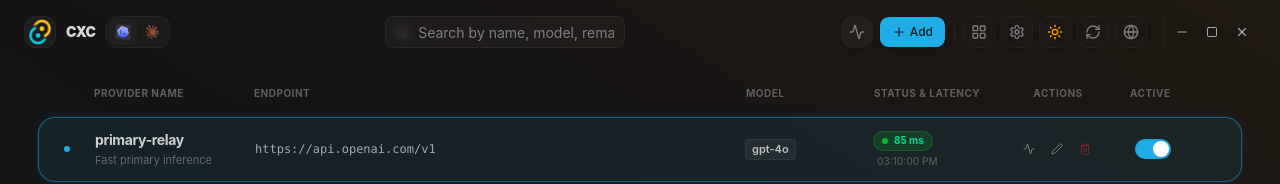
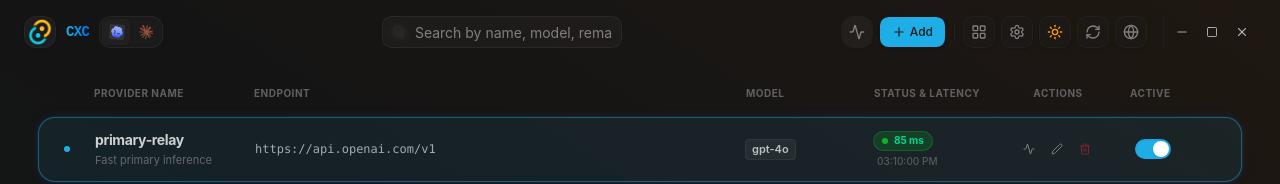
Before and after one commit to zhang3say/cxc, a React (Vite) app in the folder cxc-desktop/: page / in a window 1280 px wide. Shown: the top 184 px of the page. Built offline with nearby package versions, Linux system fonts and the light colour scheme.

Commit message:
style: 主标题 CXC 字体修改为极客风 Geist Mono 并应用渐变品牌蓝

```diff
--- a/cxc-desktop/package.json
+++ b/cxc-desktop/package.json
@@ -11,6 +11,7 @@
   },
   "dependencies": {
     "@fontsource-variable/geist": "^5.2.9",
+    "@fontsource-variable/geist-mono": "^5.2.8",
     "@fontsource-variable/inter": "^5.2.8",
     "@tauri-apps/api": "^2",
     "@tauri-apps/plugin-opener": "^2",
--- a/cxc-desktop/src/App.tsx
+++ b/cxc-desktop/src/App.tsx
@@ -1130,7 +1130,10 @@
             <div className="relative flex items-center justify-center size-8 rounded-lg bg-card border border-border shadow-sm overflow-hidden transition-transform hover:rotate-3 duration-200 shrink-0">
               <img src="/logo.png" alt="CXC Logo" className="size-full object-cover" />
             </div>
-          <h1 className="text-sm font-black tracking-tight text-foreground/95 leading-none shrink-0">
+          <h1
+            className="text-sm font-black tracking-tighter shrink-0 bg-gradient-to-r from-[#0075de] to-[#00a3ff] dark:from-[#2eaadc] dark:to-[#0075de] bg-clip-text text-transparent select-none leading-none"
+            style={{ fontFamily: "'Geist Mono Variable', 'Geist Mono', monospace" }}
+          >
             CXC
           </h1>
 
--- a/cxc-desktop/src/index.css
+++ b/cxc-desktop/src/index.css
@@ -2,6 +2,7 @@
 @import "tw-animate-css";
 @import "shadcn/tailwind.css";
 @import "@fontsource-variable/inter";
+@import "@fontsource-variable/geist-mono";
 
 @custom-variant dark (&:is(.dark *));
 
```
Also changed, not shown: 1 other file (tests, documents, lock files or other folders).
